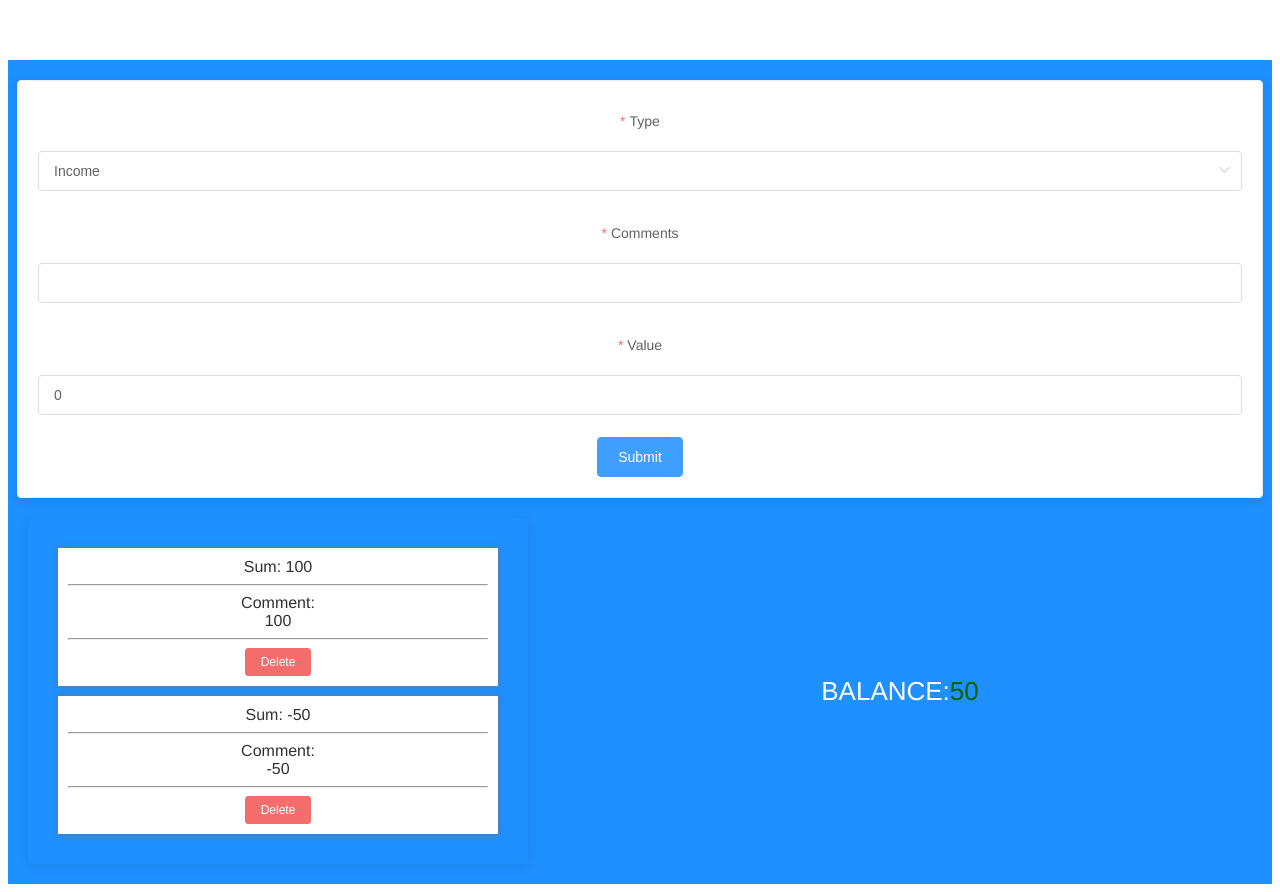
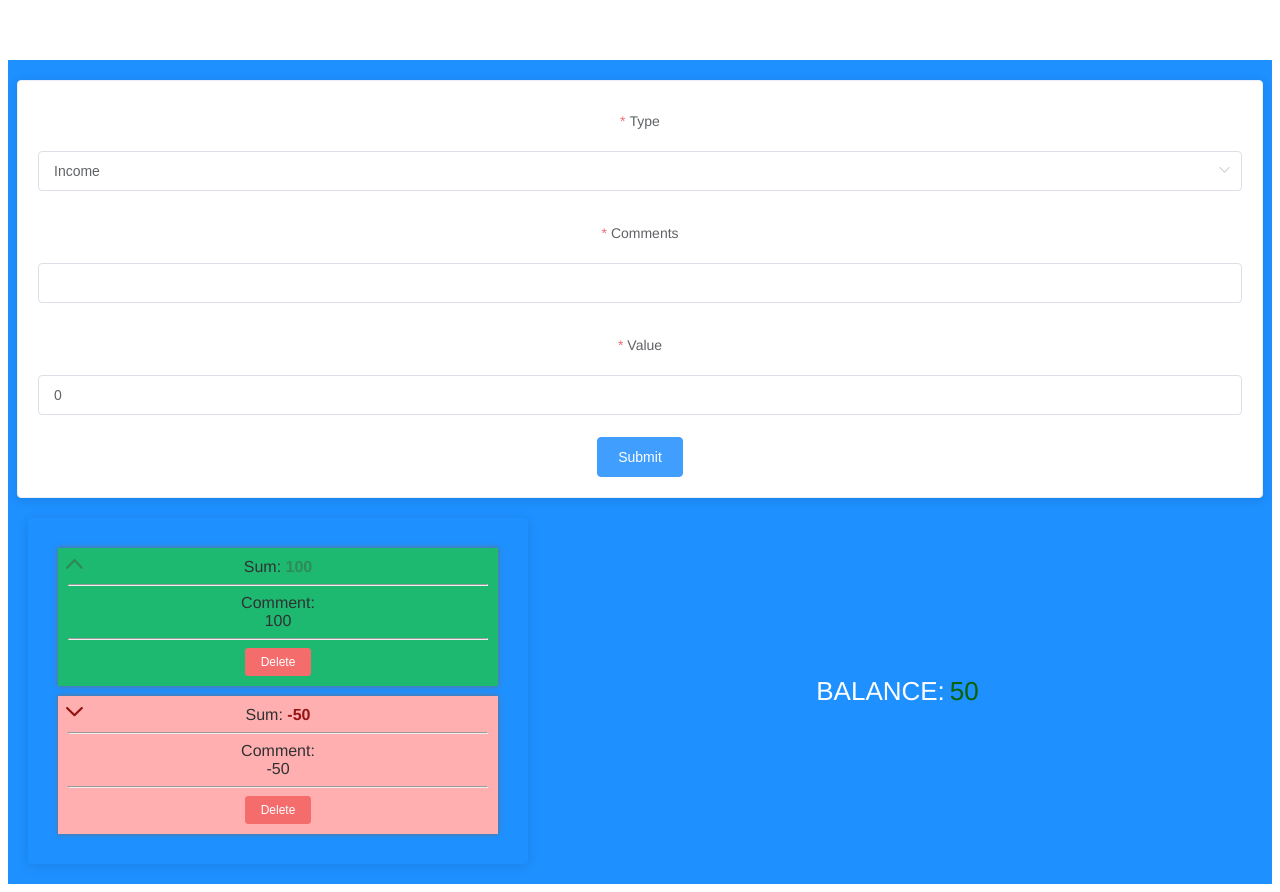
Before and after one commit to SteveGerr/budget, a Vue app: page / in a window 1280 px wide. Built offline with nearby package versions, Linux system fonts and the light colour scheme.

Commit message:
Add style => listItem

```diff
--- a/src/components/BudgetList.vue
+++ b/src/components/BudgetList.vue
@@ -62,7 +62,6 @@ export default {
     margin: 10px;
     padding: 10px;
     box-shadow: 0 0 5px #707070;
-    background: white;
   }
   .budget-value {
     display: flex;
--- a/src/components/BudgetListItem.vue
+++ b/src/components/BudgetListItem.vue
@@ -1,7 +1,8 @@
 <template>
-  <div class="listItem">
+  <div class="listItem" :class="{'redBg': item.type === 'OUTCOME', 'greenBg': item.type === 'INCOME'}">
+    <i :class="{'el-icon-arrow-down': item.type === 'OUTCOME', 'el-icon-arrow-up': item.type === 'INCOME'}"></i>
     <span>Sum: </span>
-    <span class="budget-value">{{ item.value }}</span>
+    <span class="budget-value" :class="{'red': item.type === 'OUTCOME', 'green': item.type === 'INCOME'}">{{ item.value }}</span>
     <br />
     <hr />
     <span>Comment: </span>
@@ -28,7 +29,7 @@ export default {
 
   data() {
     return {
-      dialogVisible: false,
+
     };
   },
 
@@ -52,5 +53,40 @@ export default {
 };
 </script>
 
-<style>
+<style scoped>
+  .listItem {
+    position: relative;
+  }
+  .el-icon-arrow-up {
+    margin-right: 30px;
+    position: absolute;
+    left: 5px;
+    top: 5px;
+    font-size: 22px;
+    font-weight: 700;
+    color: seagreen;
+  }
+  .el-icon-arrow-down {
+    margin-right: 30px;
+    position: absolute;
+    left: 5px;
+    top: 5px;
+    font-size: 22px;
+    font-weight: 700;
+    color: rgb(150, 20, 20);
+  }
+  .red {
+    font-weight: 700;
+    color: rgb(150, 20, 20);
+  }
+  .redBg {
+    background: #ffafaf;
+  }
+  .green {
+    font-weight: 700;
+    color: seagreen;
+  }
+  .greenBg {
+    background: #1fcf26a6;
+  }
 </style>
--- a/src/components/TotalBalance.vue
+++ b/src/components/TotalBalance.vue
@@ -28,6 +28,7 @@ export default {
     color: white;
   }
   .total-num {
+    margin: 0 5px;
     color: rgb(9, 97, 1);
 
   }
```
